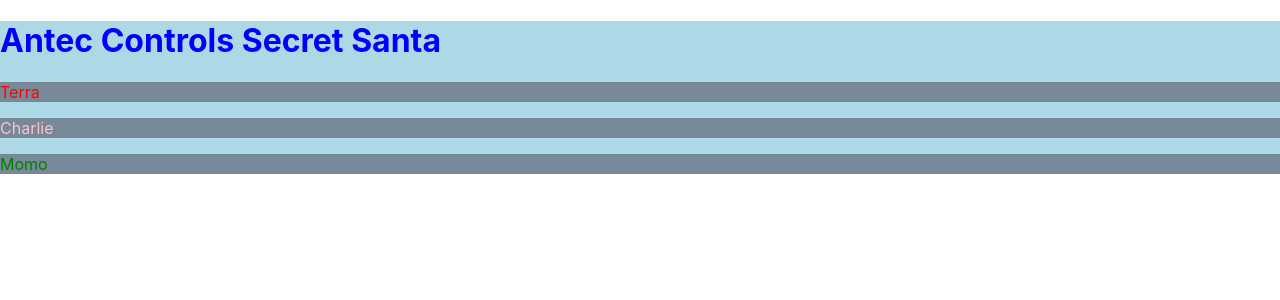
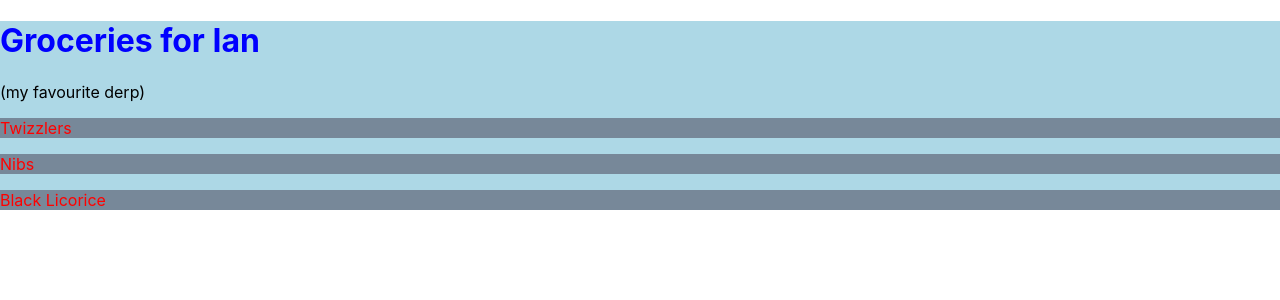
Before and after one commit to ianlaidlaw/antec-xmas-thing, a React (Create React App) app: page / in a window 1280 px wide. Shown: the top 300 px of the page. Built offline with nearby package versions, Linux system fonts and the light colour scheme.

Commit message:
Grocery list for Derp

```diff
--- a/src/App.js
+++ b/src/App.js
@@ -10,19 +10,22 @@
     <div className="App">
       { /* html comment */ }
       <h1 className="blue">
-        Antec Controls Secret Santa
+        Groceries for Ian
       </h1>
+      (my favourite derp)
+
+
       <Name
-        person='Terra'
-        color='red'
+        person='Twizzlers'
+        /*color='red'*/
       />
       <Name
-        person='Charlie'
-        color='pink'
+        person='Nibs'
+        /*color='pink'*/
       />
      <Name
-        person='Momo'
-        color='green'
+        person='Black Licorice'
+        /*color='green'*/
       />
     </div>
   );
--- a/src/components/Name.css
+++ b/src/components/Name.css
@@ -1,8 +1,21 @@
 .container {
     background-color: lightslategrey;
+    color: red;
+}
+
+.container:hover {
     cursor: pointer;
+    font-weight: bold;
+    background-color: green;
 }
 
 .complete {
     text-decoration: line-through;
+    color: green;
 }
+
+.complete:hover {
+    cursor: pointer;
+    font-weight: bolder;
+    background-color: red;
+}
```
